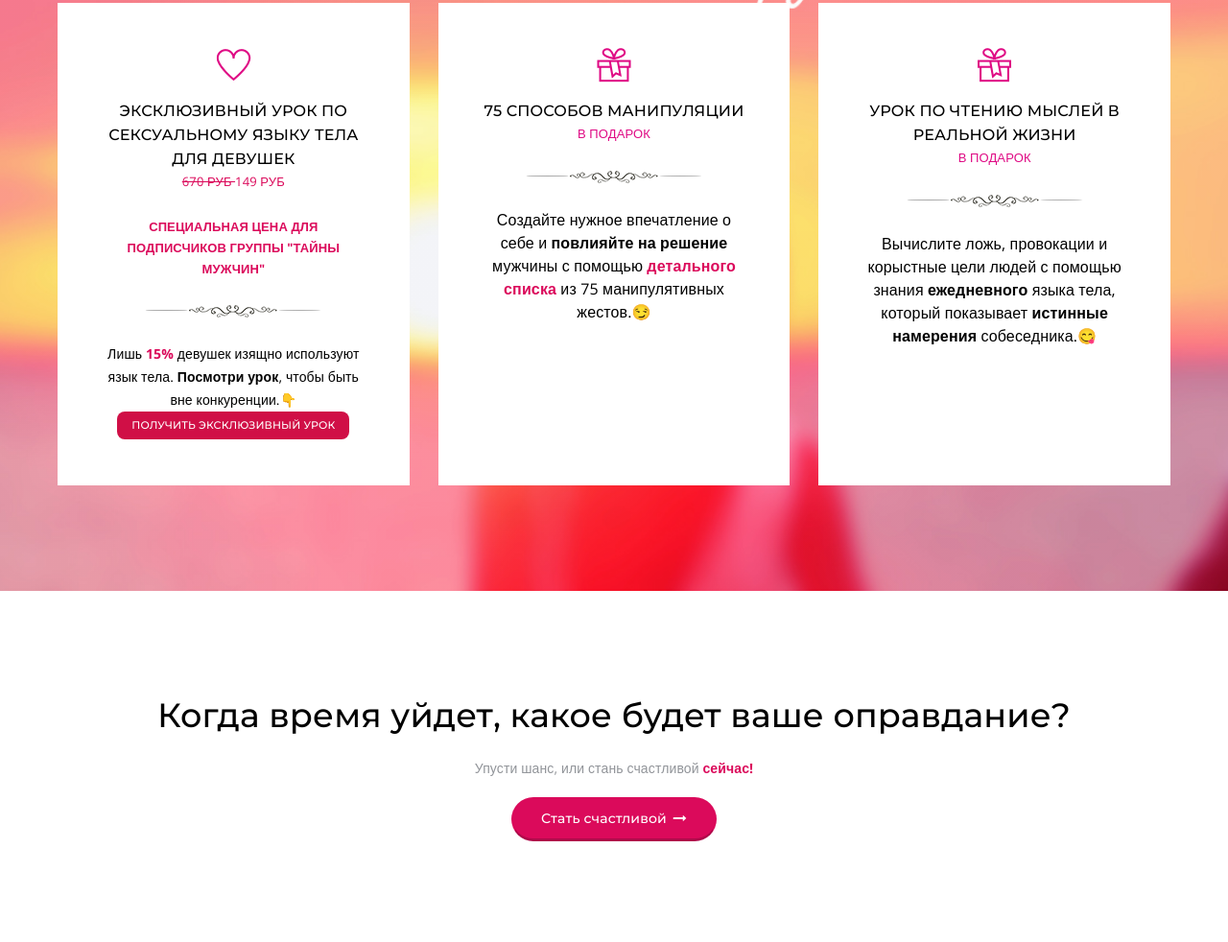
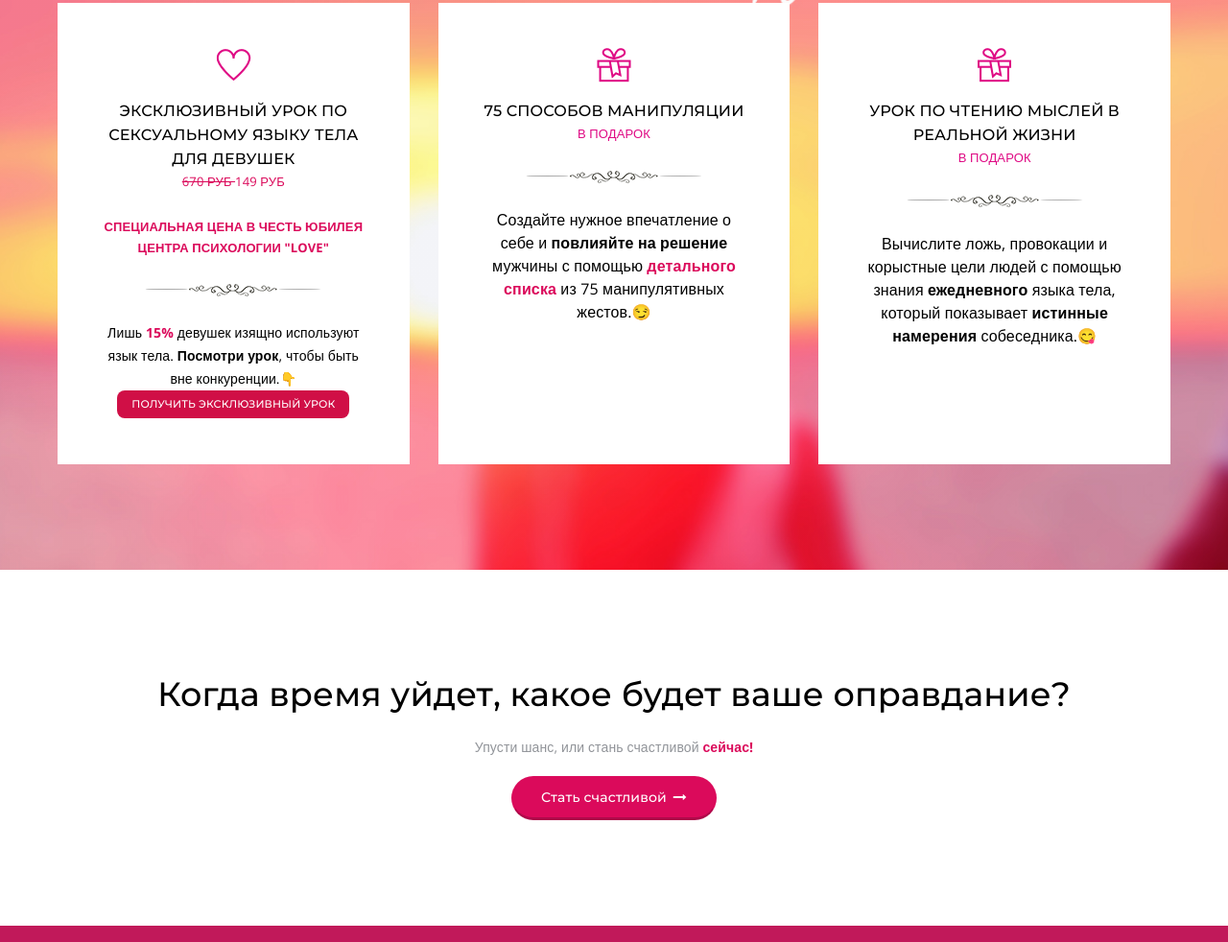
Before and after one commit to dimlevsha/dimlevsha.github.io, a plain HTML site: page index.html in a window 1280 px wide. Shown: the part 4979-5961 px from the top of the page at 96% size. Drawn offline with nearby package versions, Linux system fonts and the light colour scheme.

Commit message:
Update index.html

```diff
--- a/index.html
+++ b/index.html
@@ -354,7 +354,7 @@
                             <div class="event-box bg-white text-center padding-twenty-five sm-padding-seventeen tz-background-color height-100">
                                 <i class="fa icon-large tz-icon-color text-rosy-brown margin-twelve-bottom sm-margin-fifteen-bottom ti-heart wow pulse animated animated animated animated animated animated animated animated animated animated animated animated animated animated animated animated animated animated animated animated" data-wow-duration="700ms" style="animation-iteration-count: infinite; font-size: 35px; background-color: rgba(0, 0, 0, 0); visibility: visible; animation-name: pulse; animation-duration: 700ms; color: rgb(223, 10, 132) !important;" id="ui-id-30"></i>
                                 <h3 class="text-large sm-text-extra-large xs-text-extra-large alt-font text-light-red tz-text" style="background-color: rgba(0, 0, 0, 0); font-weight: 500; font-family: Montserrat, sans-serif; text-transform: none; border-radius: 0px; color: rgb(0, 0, 0) !important; font-size: 16px !important;" id="ui-id-13">ЭКСКЛЮЗИВНЫЙ УРОК ПО СЕКСУАЛЬНОМУ ЯЗЫКУ ТЕЛА ДЛЯ ДЕВУШЕК</h3>
-                                <span class="text-medium-gray display-block margin-seventeen-bottom tz-text" style="background-color: rgba(0, 0, 0, 0); font-family: 'Open Sans', sans-serif; text-transform: none; border-radius: 0px; color: rgb(219, 10, 91) !important; font-size: 13px !important; font-weight: 400 !important;" id="ui-id-14"><strike>670 РУБ&nbsp;</strike>149 РУБ</span><span class="text-medium-gray display-block margin-seventeen-bottom tz-text" style="background-color: rgba(0, 0, 0, 0); font-size: 13px; font-weight: 400; font-family: 'Open Sans', sans-serif; text-transform: none; border-radius: 0px; color: rgb(0, 0, 0) !important;" id="ui-id-14"><span style="color:#db0a5b"><b>СПЕЦИАЛЬНАЯ ЦЕНА ДЛЯ ПОДПИСЧИКОВ ГРУППЫ "ТАЙНЫ МУЖЧИН"</b></span></span>
+                                <span class="text-medium-gray display-block margin-seventeen-bottom tz-text" style="background-color: rgba(0, 0, 0, 0); font-family: 'Open Sans', sans-serif; text-transform: none; border-radius: 0px; color: rgb(219, 10, 91) !important; font-size: 13px !important; font-weight: 400 !important;" id="ui-id-14"><strike>670 РУБ&nbsp;</strike>149 РУБ</span><span class="text-medium-gray display-block margin-seventeen-bottom tz-text" style="background-color: rgba(0, 0, 0, 0); font-size: 13px; font-weight: 400; font-family: 'Open Sans', sans-serif; text-transform: none; border-radius: 0px; color: rgb(0, 0, 0) !important;" id="ui-id-14"><span style="color:#db0a5b"><b>СПЕЦИАЛЬНАЯ ЦЕНА В ЧЕСТЬ ЮБИЛЕЯ ЦЕНТРА ПСИХОЛОГИИ "LOVE" </b></span></span>
                                 <img class="margin-seventeen-bottom" alt="" src="images/uploads/760091.png" data-img-size="(W)190px X (H)5px" style="border-radius: 0px; border-color: rgb(112, 112, 112); border-style: none; border-width: 1px !important;" id="ui-id-32">
                                 <div class="text-medium sm-text-medium font-weight-300 text-rosy-brown tz-text" style="color: rgb(0, 0, 0); background-color: rgba(0, 0, 0, 0); font-size: 16px; font-weight: 300; font-family: 'Open Sans', sans-serif; text-transform: none; border-radius: 0px;" id="ui-id-18">Лишь <span style="color:#db0a5b;"><b>15%</b></span> девушек изящно используют язык тела.
 <b>
```
